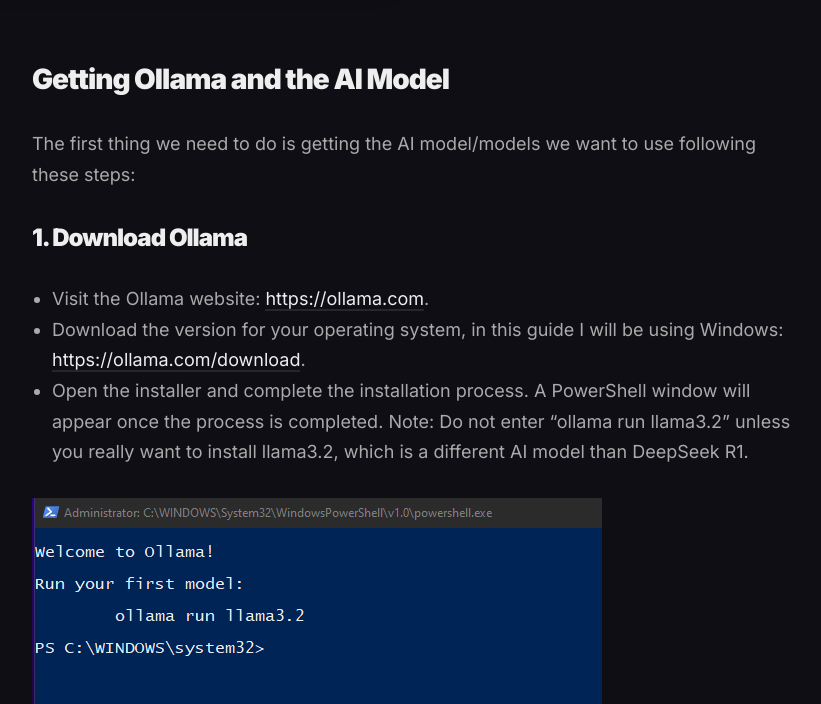
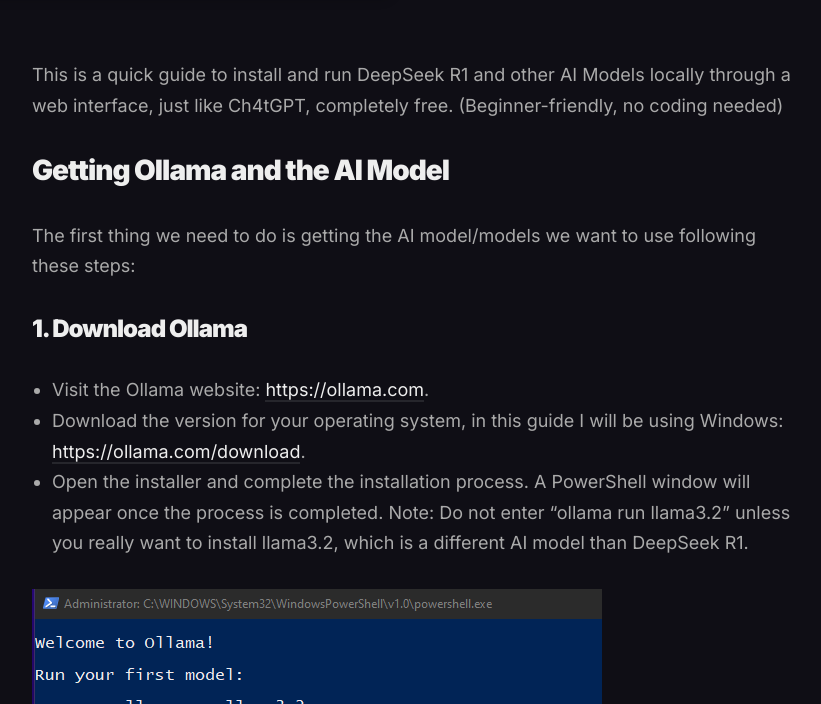
Before and after one commit to Vorkharium/vorkharium.github.io, a Jekyll site: the page built from _posts/2025-28-01-DeepSeek-R1-Docker-Open-WebUI.md, in a window 1280 px wide and 900 px high, scrolled down 502 px, cut to the strip 196-900 px from the top of the window. Shown: the whole strip, without its empty margins (228-1049 px from the left). Built offline with Jekyll 4.4.1, drawn with Linux system fonts in a browser that asks for light colours.

Commit message:
Update 2025-28-01-DeepSeek-R1-Docker-Open-WebUI.md

```diff
--- a/_posts/2025-28-01-DeepSeek-R1-Docker-Open-WebUI.md
+++ b/_posts/2025-28-01-DeepSeek-R1-Docker-Open-WebUI.md
@@ -6,6 +6,8 @@
 image:  '/images/10050.jpg'
 tags:   [AI-Model, Artificial-Intelligence, Guides]
 ---
+
+This is a quick guide to install and run DeepSeek R1 and other AI Models locally through a web interface, just like Ch4tGPT, completely free. (Beginner-friendly, no coding needed)
 
 ## Getting Ollama and the AI Model
 The first thing we need to do is getting the AI model/models we want to use following these steps:
```
